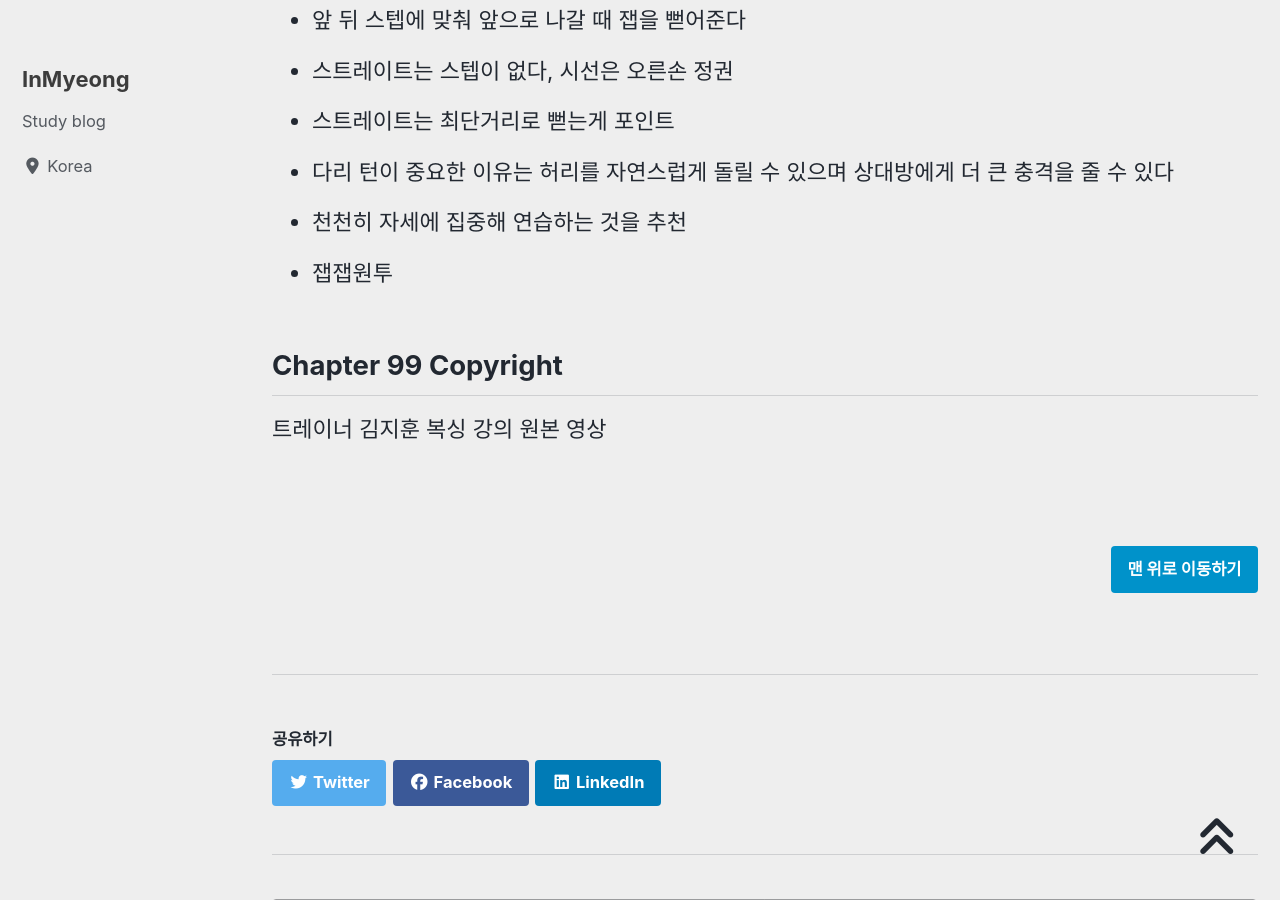
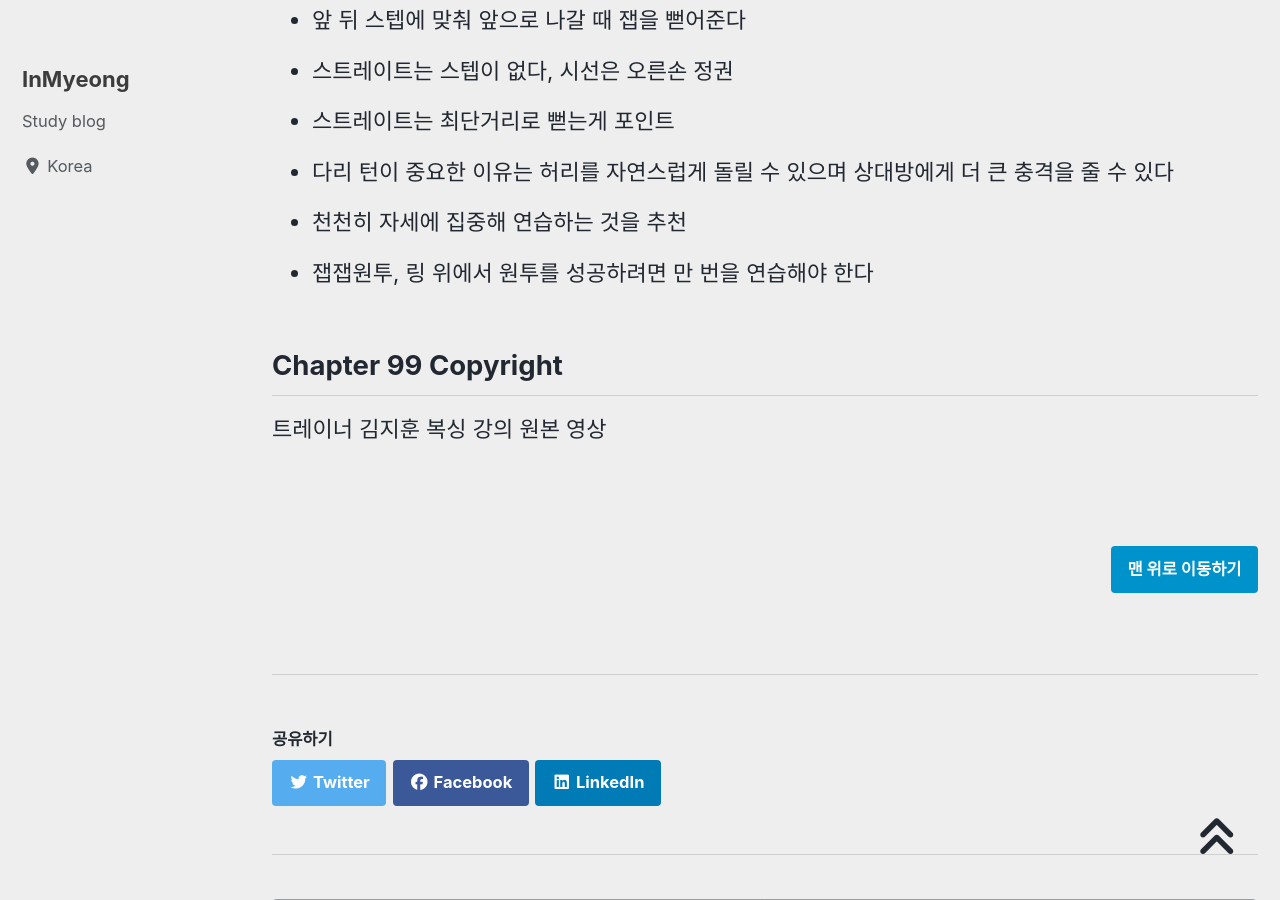
Before and after one commit to devMyeong/devMyeong.github.io, a Jekyll site: the page built from _posts/liberalArts/exercise/2021-07-29-트레이너-김지훈-boxing.md, in a window 1280 px wide and 900 px high, scrolled down 1391 px. Built offline with Jekyll 4.4.1, drawn with Linux system fonts in a browser that asks for light colours; cached includes are drawn as plain includes; nearby versions of some CDN libraries; some web fonts are replaced; comment, search, counter and statistics services are not loaded.

```diff
--- a/_posts/liberalArts/exercise/2021-07-29-트레이너-김지훈-boxing.md
+++ b/_posts/liberalArts/exercise/2021-07-29-트레이너-김지훈-boxing.md
@@ -33,7 +33,7 @@ last_modified_at: 2021-07-29
 - 스트레이트는 최단거리로 뻗는게 포인트
 - 다리 턴이 중요한 이유는 허리를 자연스럽게 돌릴 수 있으며 상대방에게 더 큰 충격을 줄 수 있다
 - 천천히 자세에 집중해 연습하는 것을 추천
-- 잽잽원투
+- 잽잽원투, 링 위에서 원투를 성공하려면 만 번을 연습해야 한다
 
 ## Chapter 99 Copyright
 [ 트레이너 김지훈 복싱 강의 원본 영상 ](https://www.youtube.com/watch?v=8YR-B7FL43E&list=WL&index=32&t=12s/)
```
